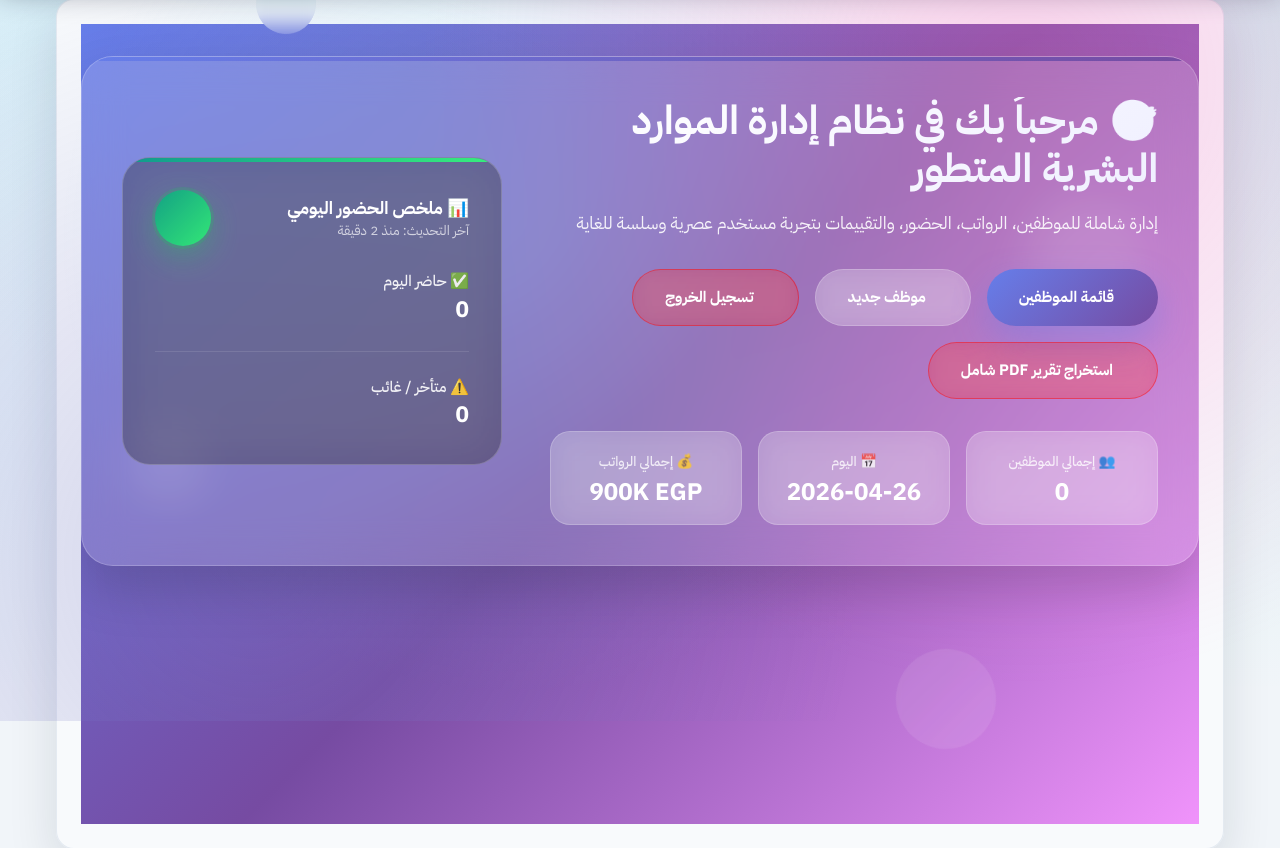
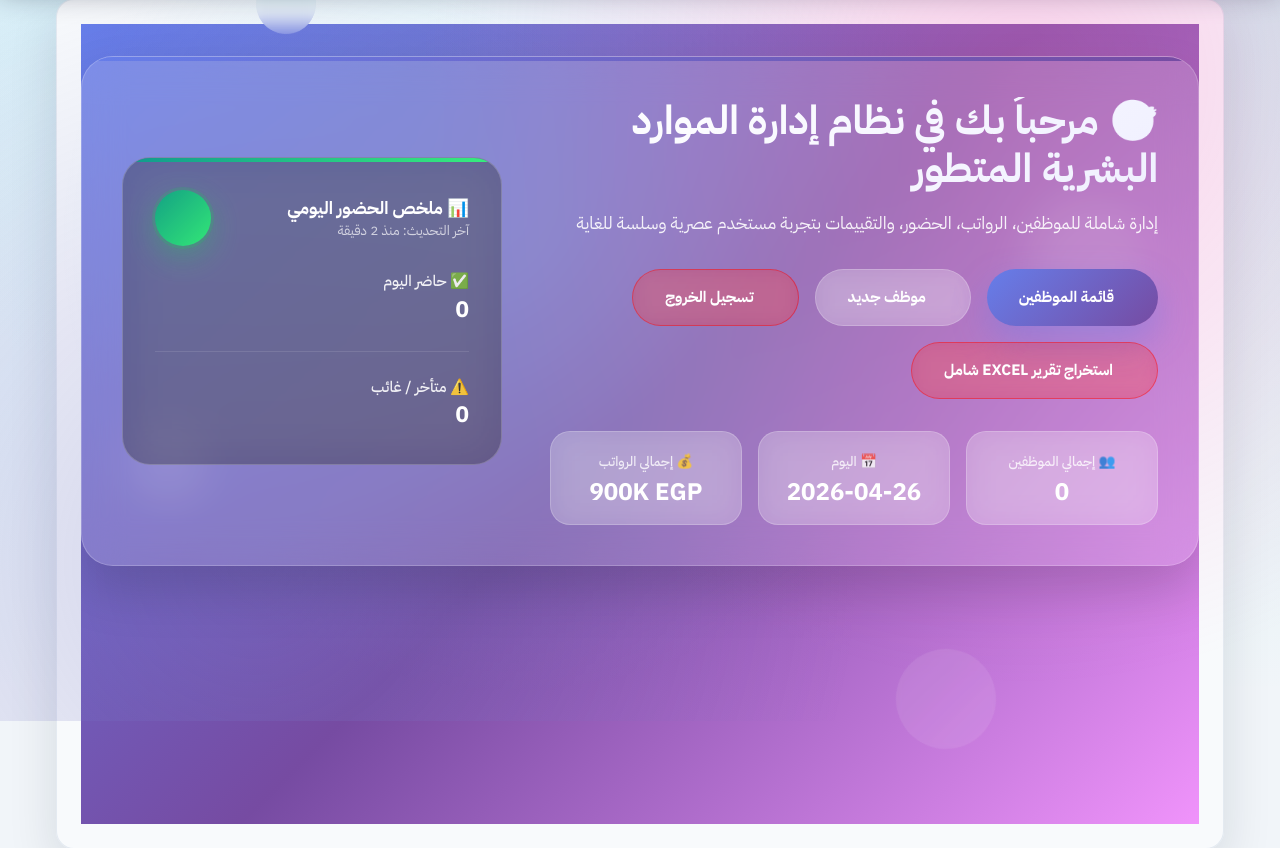
Before and after one commit to mostafabadie/test, a Flask app: page / in a window 1280 px wide. Shown: the part 79-927 px from the top of the page. Run offline with Flask 3, Linux system fonts and the light colour scheme; the visitor is signed in with stand-in values (Sample User, id 1); data that the repository does not hold is empty.

Commit message:
Update index.html

```diff
--- a/templates/index.html
+++ b/templates/index.html
@@ -484,7 +484,7 @@
                         class="btn-modern btn-secondary-modern"
                         style="background: rgba(255,0,0,0.25); border: 1px solid rgba(255,0,0,0.4);">
                          <i class="bi bi-box-arrow-right"></i>
-                        استخراج تقرير PDF شامل
+                        استخراج تقرير EXCEL شامل
                     </a>
 
                     </div>
```
